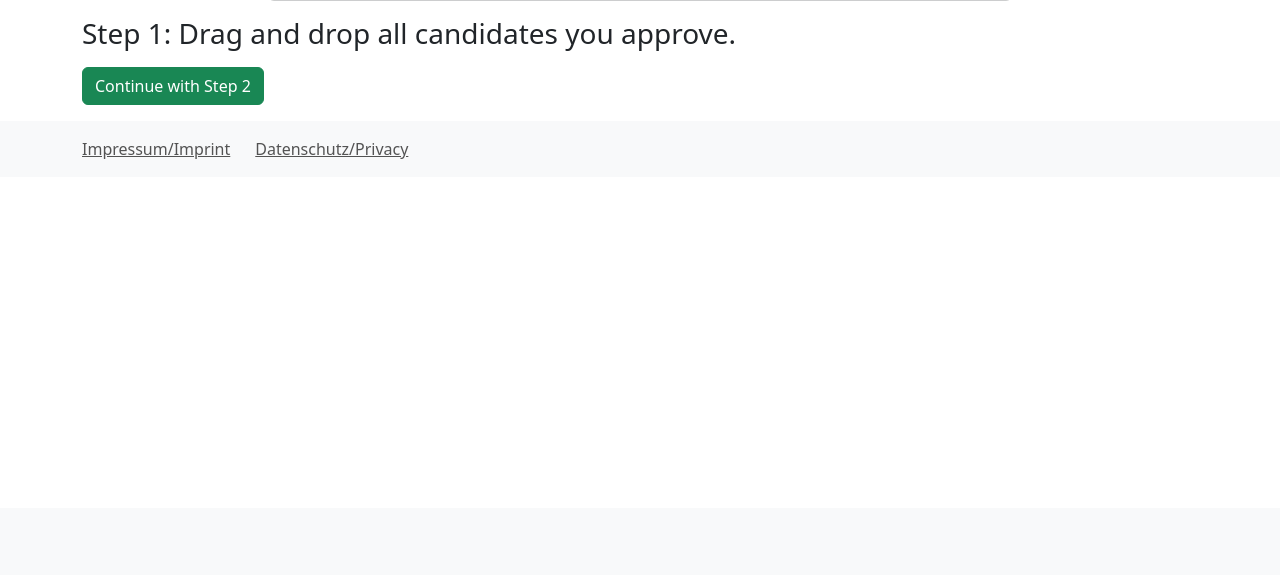
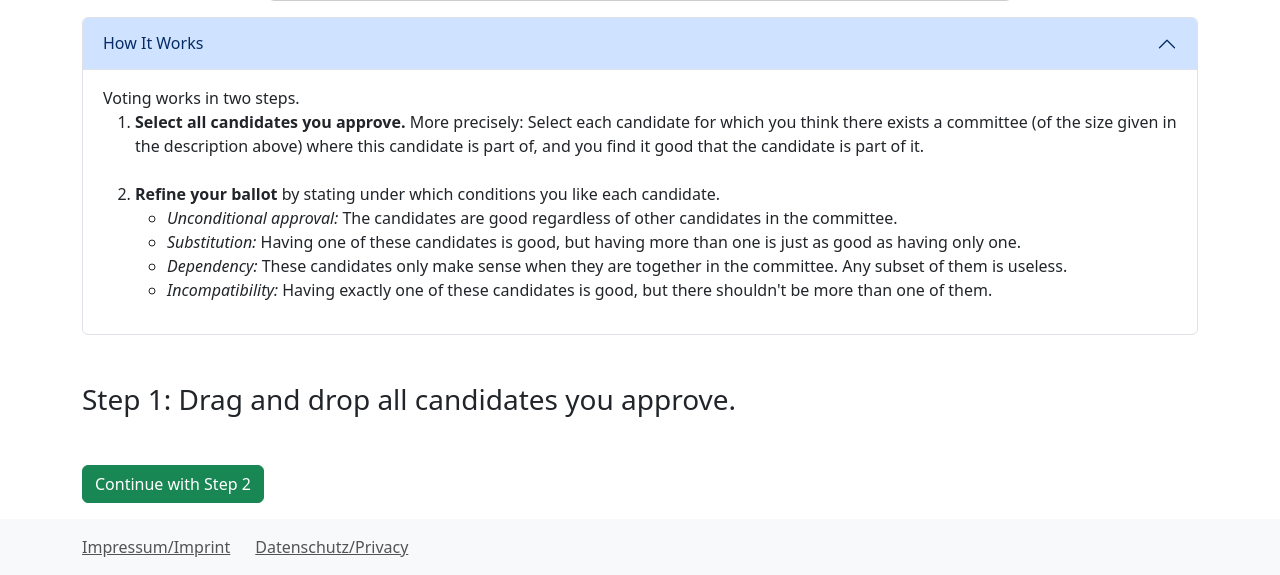
Before and after one commit to claussmann/GoodVoteX, a Flask app: template goodvotes/voting/templates/vote_boundedApprovalBallot.html in a window 1280 px wide. Shown: the part 292-867 px from the top of the page. Before the commit the page ends 451 px from the top, so only its background shows below. Run offline with Flask 3, Linux system fonts and the light colour scheme; the template is opened without the code that fills it, so the values that code supplies are empty; some libraries are stand-ins or nearby versions.

Commit message:
ADD: Description for ballot format

```diff
--- a/goodvotes/voting/templates/vote_boundedApprovalBallot.html
+++ b/goodvotes/voting/templates/vote_boundedApprovalBallot.html
@@ -30,10 +30,15 @@
 
 {% else %}
 
-  <!-- <div class="mb-2" id="step0">
-    <h2>How it works:</h2>
-    <p>
-      <b>It is simple.</b>
+  <div class="accordion" id="faq">
+    <div class="accordion-item">
+      <h2 class="accordion-header" id="headinghowitworks">
+        <button class="accordion-button" type="button" data-bs-toggle="collapse" data-bs-target="#collapsehowitworks" aria-expanded="false" aria-controls="collapsehowitworks">
+            How It Works
+        </button>
+      </h2>
+      <div id="collapsehowitworks" class="accordion-collapse collapse show" aria-labelledby="headinghowitworks" data-bs-parent="#faq">
+        <div class="accordion-body">
           Voting works in two steps.
           <ol>
             <li><b>Select all candidates you approve.</b> More precisely: Select each candidate for which you think there exists a committee (of the size given in the description above) where this candidate is part of, and you find it good that the candidate is part of it.</li>
@@ -48,15 +53,16 @@
               </ul>
             </li>
           </ol>
-    </p>
-    <div class="float-end mt-2">
-      <button class="btn btn-success" onclick="finishExplain()">Got it!</button>
         </div>
-  </div> -->
+      </div>
+    </div>
+  </div>
+
 
   <!-- Step 1 -->
-  <div id="step1" class="mb-2">
+  <div id="step1" class="mb-2 mt-5">
     <h3>Step 1: Drag and drop all candidates you approve.</h3>
+    <br>
 
     <div id="candidateSelection" class="mb-3">
       {% for candidate in election.candidates %}
@@ -68,8 +74,9 @@
   <!-- End Step 1 -->
 
   <!-- Step 2 -->
-  <div id="step2" style="display: none;">
+  <div id="step2" style="display: none;" class="mb-2 mt-5">
     <h3>Step 2: If you want, you can specify your preference further.</h3>
+    <br>
 
     <div id="allbins" class="row mb-3 mt-2">
       <!-- Bin 1 -->
```
Lines whose indentation alone changed are shown as unchanged.
